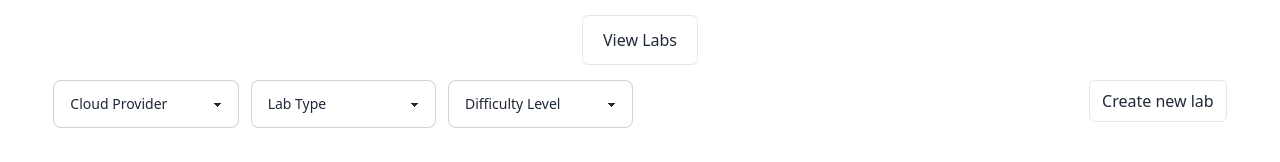
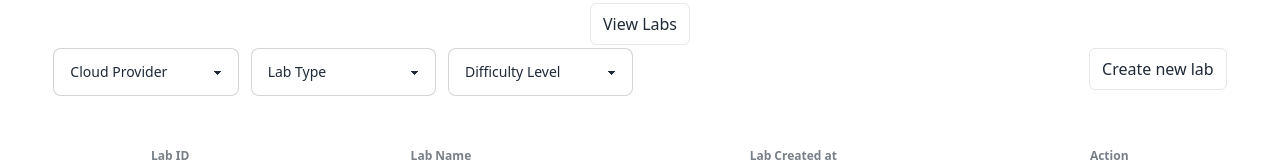
Before and after one commit to Dr-AddictStein/lab-dash-frontend, a React (Vite) app: page / in a window 1280 px wide. Shown: the top 162 px of the page. Built offline with nearby package versions, Linux system fonts and the light colour scheme; no server answers.

Commit message:
step-id-remains

```diff
--- a/src/Components/Navbar.jsx
+++ b/src/Components/Navbar.jsx
@@ -2,8 +2,8 @@ import { Link } from "react-router-dom";
 
 const Navbar = () => {
     return (
-        <div className="h-[10vh] flex justify-center items-center">
-            <Link to="/" className="px-5 py-3  rounded-md border border-base-300 text-center">View Labs</Link>
+        <div className="h-[6vh] flex justify-center items-center">
+            <Link to="/" className="py-2 px-3 rounded-md border border-base-300">View Labs</Link>
         </div>
     );
 };
```
